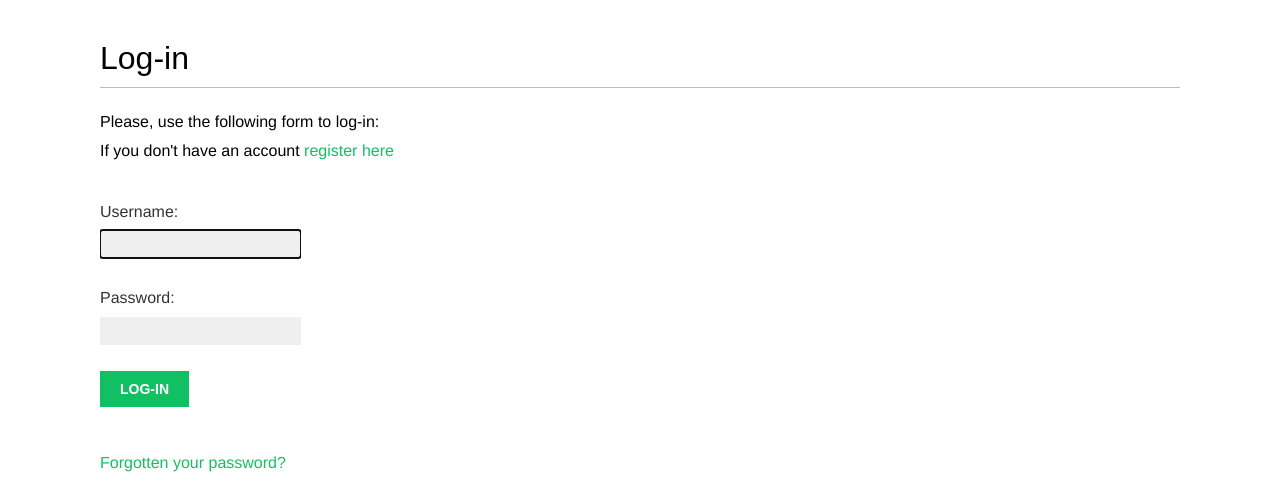
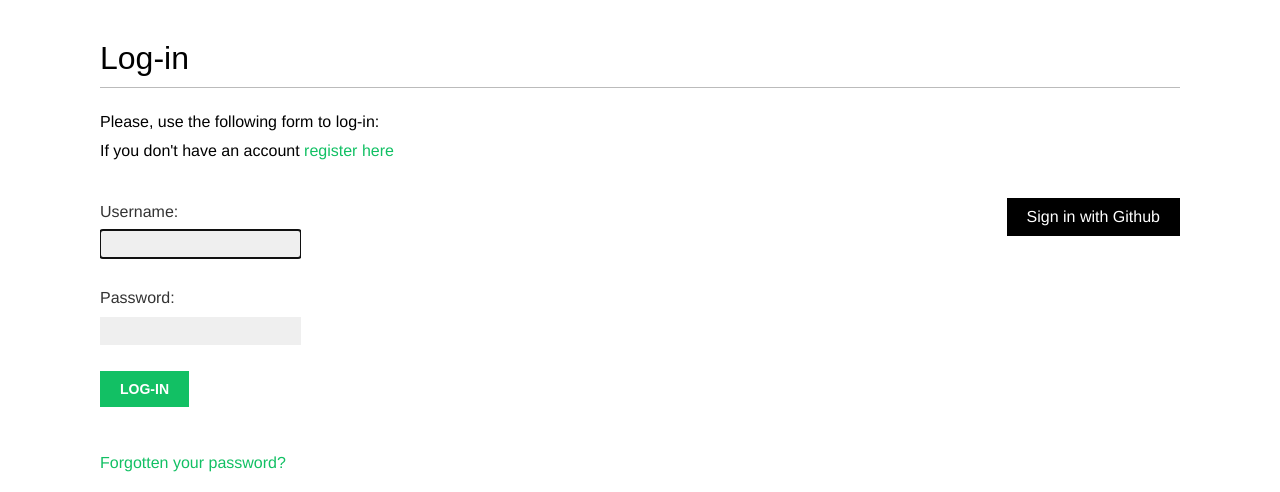
Before and after one commit to IMOWWW/bookmarks, a Django app: page /account/login/ in a window 1280 px wide. Shown: the part 47-539 px from the top of the page. Run offline with Django 4.2, Linux system fonts and the light colour scheme; some web fonts are replaced.

Commit message:
add social auth

```diff
--- a/account/static/css/base.css
+++ b/account/static/css/base.css
@@ -190,6 +190,7 @@ ul.messages li a.close {
 .social li.facebook { background:#3b5399; }
 .social li.twitter { background:#00cffa; }
 .social li.google { background:#de1710; }
+.social li.github { background:#000000; }
 
 
 /* images */
--- a/account/templates/registration/login.html
+++ b/account/templates/registration/login.html
@@ -17,11 +17,23 @@ If you don't have an account
     <form action="{% url 'login' %}" method="post">
         {{ form.as_p }}
         {% csrf_token %}
-<input type="hidden" name="next" value="{{ next }}" /> <p><input type="submit" value="Log-in"></p>
+        <input type="hidden" name="next" value="{{ next }}" />
+        <p><input type="submit" value="Log-in"></p>
     </form>
     <p>
         <a href="{% url "password_reset" %}">
             Forgotten your password?
-</a> </p>
+        </a>
+    </p>
+
+</div>
+<div class="social">
+    <ul>
+        <li class="github">
+            <a href="{% url "social:begin" "github" %}">
+                Sign in with Github
+            </a>
+        </li>
+    </ul>
 </div>
 {% endblock %}
--- a/bookmarks/urls.py
+++ b/bookmarks/urls.py
@@ -21,7 +21,8 @@ from django.conf.urls.static import static
 
 urlpatterns = [
     path('admin/', admin.site.urls),
-    path('account/', include('account.urls'))
+    path('account/', include('account.urls')),
+    path('social-auth/', include('social_django.urls', namespace='social')),
 ]
 
 if settings.DEBUG:
```
Also changed, not shown: bookmarks/settings.py (+9 -2 lines), requirements.txt (+19 -0 lines), 2 other files. Lines whose indentation alone changed are shown as unchanged.
